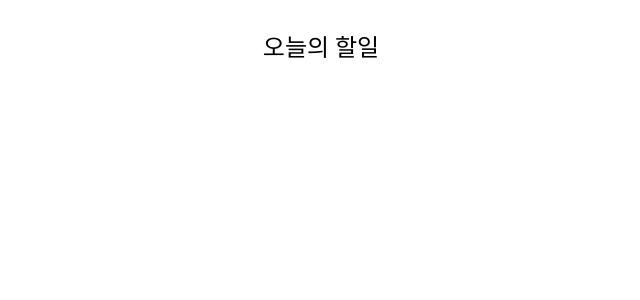
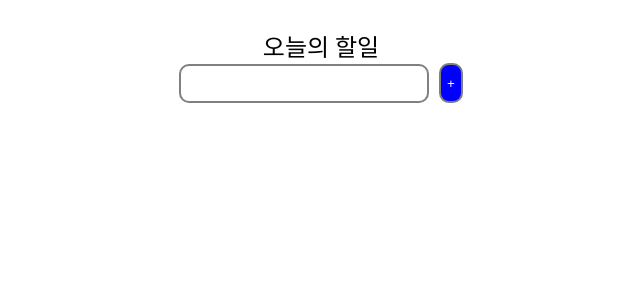
Before and after one commit to lociworld/react_todo-list, a React (Create React App) app: page / in a window 1280 px wide. Shown: the top 300 px of the page, without its empty margins (319-959 px from the left). Built offline with nearby package versions, Linux system fonts and the light colour scheme.

Commit message:
style: 인풋박스와 버튼 만들기

```diff
--- a/src/App.jsx
+++ b/src/App.jsx
@@ -1,5 +1,7 @@
 import React from 'react';
 import styled from 'styled-components';
+import ToDoForm from './components/ToDoForm';
+
 
 
 
@@ -9,6 +11,8 @@ const App = () => {
     <Container>
       <Layout>
       <ToDoTitle>오늘의 할일</ToDoTitle>
+      <ToDoForm />
+
       </Layout>
     </Container>
     </>
--- /dev/null
+++ b/src/components/ToDoForm.jsx
@@ -0,0 +1,43 @@
+import React from 'react';
+import styled from 'styled-components';
+
+const ToDoForm = () => {
+    // const [inputVal, setInputVal] = useState('');
+
+    return (
+        <>
+            <ToDoFormContainer>
+                <ToDoInput />
+                <ToDoSubmitButton>+</ToDoSubmitButton>
+            </ToDoFormContainer>
+        </>
+    )
+}
+
+export default ToDoForm;
+
+const ToDoFormContainer = styled.form`
+  display: flex;
+  align-items: center;
+  height: 40px;
+`;
+
+const ToDoInput = styled.input`
+  margin-right: 10px;
+  width: 250px;
+  padding: 10px;
+  box-sizing: border-box;
+  outline: none;
+  border-radius: 10px;
+  border: 2px solid gray;
+`;
+
+const ToDoSubmitButton = styled.button`
+  height: 100%;
+  cursor: pointer;
+  outline: none;
+  color: white;
+  background-color: blue;
+  border-radius: 10px;
+  border: 2px solid gray;
+`;
```
Also changed, not shown: 1 other file (tests, documents, lock files or other folders).
